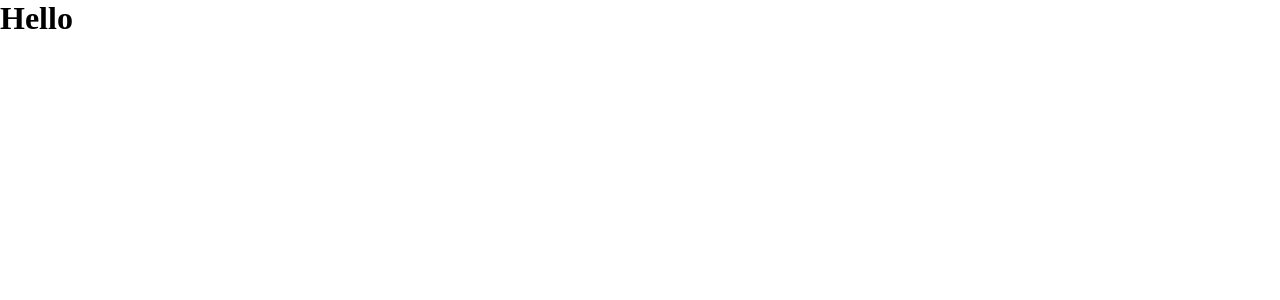
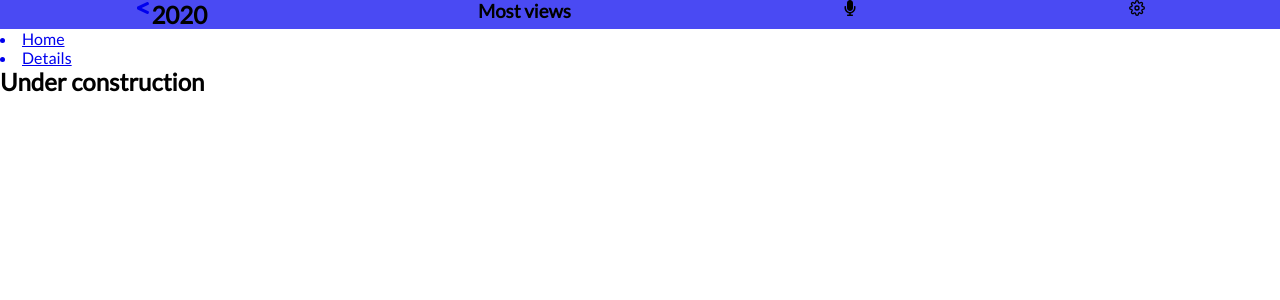
Before and after one commit to Somdotta07/react-redux-capstone, a React (Create React App) app: page /details in a window 1280 px wide. Shown: the top 300 px of the page. Built offline with nearby package versions, Linux system fonts and the light colour scheme.

Commit message:
Basic setp up done

```diff
--- a/src/App.css
+++ b/src/App.css
@@ -1,5 +1,23 @@
+@import url('https://fonts.googleapis.com/css2?family=Lato&display=swap');
 * {
   box-sizing: border-box;
   margin: 0;
   padding: 0;
+  font-family: 'Lato', sans-serif;
 }
+
+/* header {
+  height: 100vh;
+} */
+
+nav {
+  display: flex;
+  flex-direction: row;
+  justify-content: space-around;
+  background-color: rgb(74, 74, 243);
+}
+
+.lessThan {
+  display: flex;
+  flex-direction: row;
+}
--- a/src/App.js
+++ b/src/App.js
@@ -1,10 +1,25 @@
+import { React } from 'react';
 import './App.css';
+import {
+  BrowserRouter as Router,
+  Routes,
+  Route,
+} from 'react-router-dom';
+import HomePage from './Components/HomePage';
+import DetailsPage from './Components/DetailsPage';
+import Header from './Components/Header';
 
 function App() {
   return (
-    <div className="App">
-     <h1>Hello</h1>
-    </div>
+    <Router>
+      <header>
+        <Header />
+      </header>
+      <Routes>
+        <Route path="/" element={<HomePage />} />
+        <Route path="/details" element={<DetailsPage />} />
+      </Routes>
+    </Router>
   );
 }
 
--- a/src/Components/DetailsPage.js
+++ b/src/Components/DetailsPage.js
@@ -3,7 +3,7 @@ import React from 'react'
 export default function DetailsPage() {
     return (
         <div>
-            Details
+           <h2> Under construction</h2>
         </div>
     )
 }
--- /dev/null
+++ b/src/Components/Header.js
@@ -0,0 +1,24 @@
+import { Link } from 'react-router-dom';
+import { FaMicrophone, FaLessThan } from 'react-icons/fa';
+import { FiSettings } from 'react-icons/fi';
+
+export default function Header() {
+  return (
+    <div className="header">
+      <nav className="nav">
+        <div className="lessThan">
+          <Link to="/"><FaLessThan /></Link>
+          <h1 className="logo">2020</h1>
+        </div>
+
+        <h3>Most views</h3>
+        <div className="mic"><FaMicrophone /></div>
+        <div className="settings"><FiSettings /></div>
+      </nav>
+      <div className="nav-item">
+        <Link to="/"><li className="nav-b">Home</li></Link>
+        <Link to="/details"><li className="nav-c">Details</li></Link>
+      </div>
+    </div>
+  );
+}
--- a/src/Components/HomePage.js
+++ b/src/Components/HomePage.js
@@ -3,7 +3,7 @@ import React from 'react'
 export default function HomePage() {
     return (
         <div>
-            Home
+            <h2>Home</h2>
         </div>
     )
 }
--- a/src/Redux/configureStore.js
+++ b/src/Redux/configureStore.js
@@ -1,6 +1,6 @@
 import { configureStore } from '@reduxjs/toolkit';
+const store= configureStore({
+    reducer: {},
+});
 
-const store = configureStore({
-    reducer :{ }
-   });
-   export default store;
+export default store;
--- a/src/index.js
+++ b/src/index.js
@@ -2,7 +2,7 @@ import React from 'react';
 import ReactDOM from 'react-dom';
 import App from './App';
 import { Provider } from 'react-redux';
-import store from './redux/configureStore';
+import store from './Redux/configureStore';
 
 
 ReactDOM.render(
```
Also changed, not shown: package.json (+19 -1 lines), .babelrc (added), .eslintrc.json (added), .stylelintrc.json (added), src/Components/NavBar.js (deleted), 1 other file (tests, documents, lock files or other folders).
